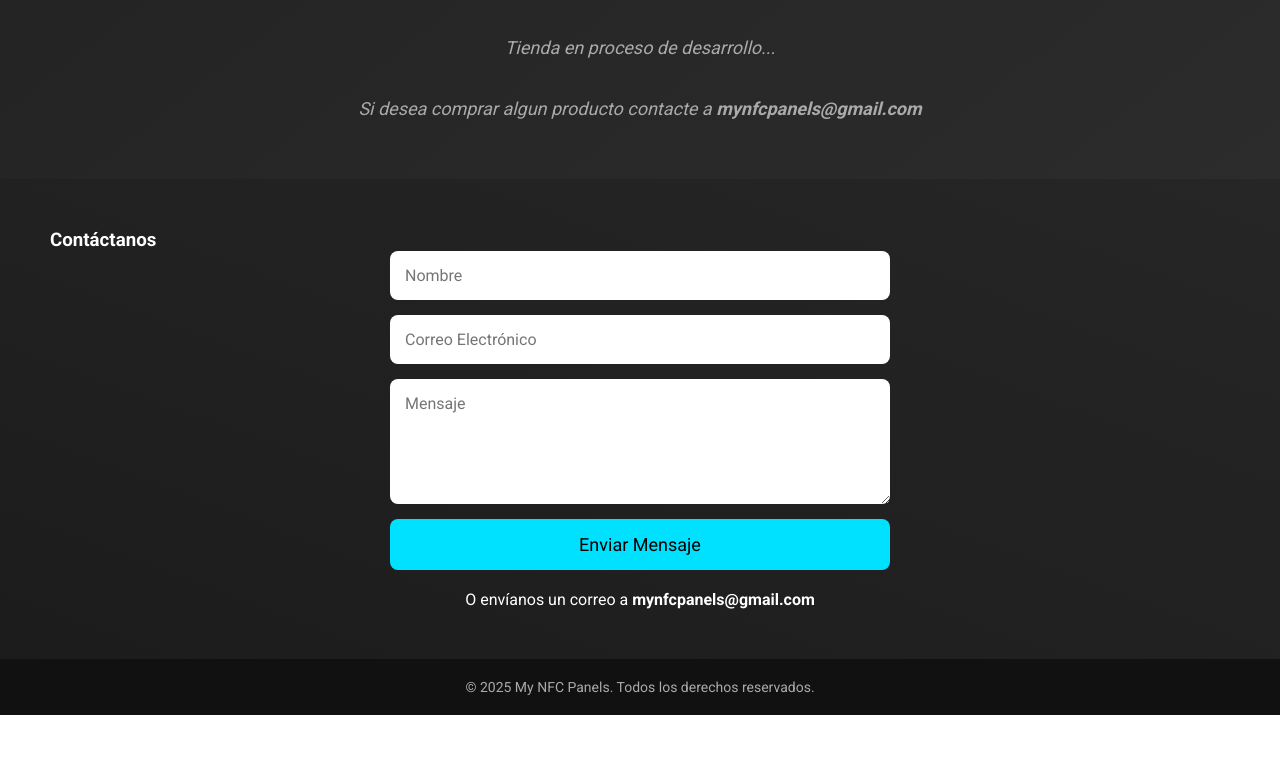
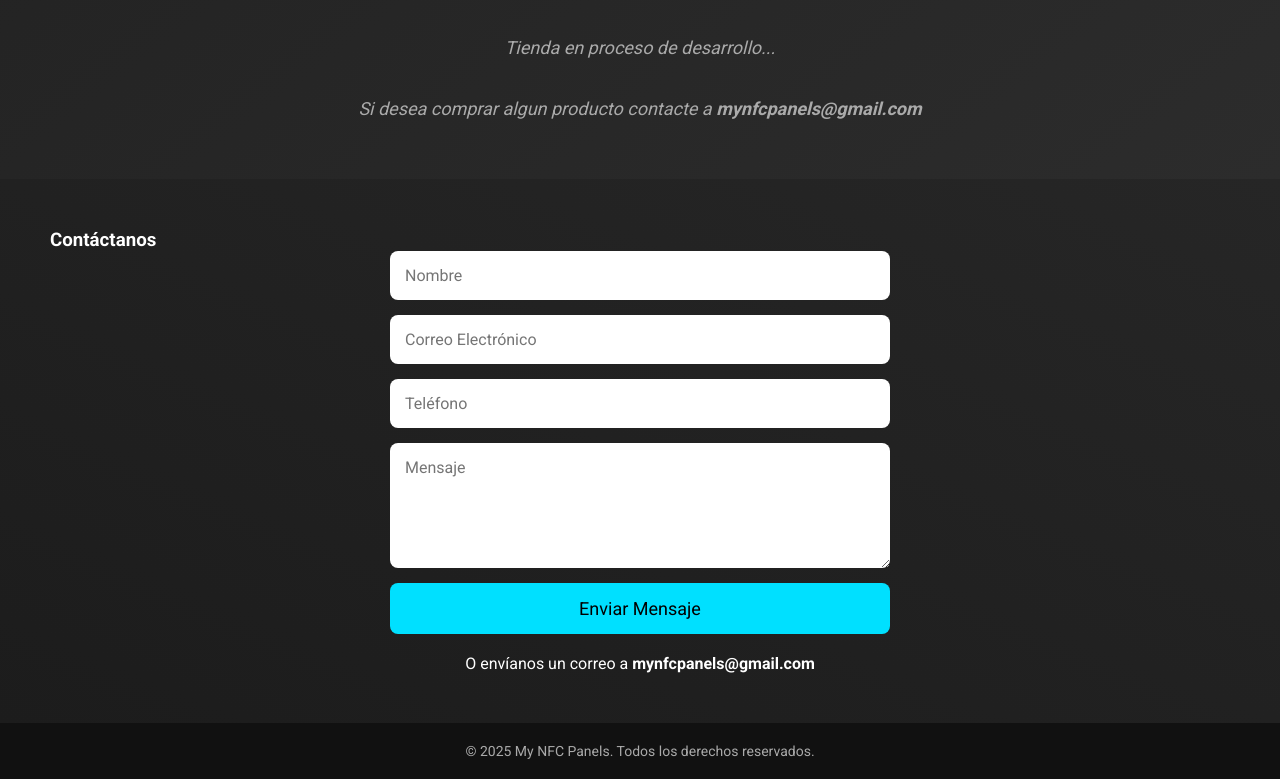
Before and after one commit to mynfcpanels/mynfcpanels.com, a plain HTML site: page index.html in a window 1280 px wide. Shown: the part 1620-2399 px from the top of the page. Before the commit the page ends 2335 px from the top, so only its background shows below. Drawn offline with Linux system fonts and the light colour scheme.

Commit message:
Update index.html

```diff
--- a/index.html
+++ b/index.html
@@ -329,6 +329,7 @@
     <form action="https://formspree.io/f/xblyvvdn" method="POST">
       <input type="text" name="nombre" placeholder="Nombre" required>
       <input type="email" name="email" placeholder="Correo Electrónico" required>
+      <input type="tel" name="phone" placeholder="Teléfono">
       <textarea name="mensaje" rows="5" placeholder="Mensaje" required></textarea>
       <button type="submit">Enviar Mensaje</button>
     </form>
```
